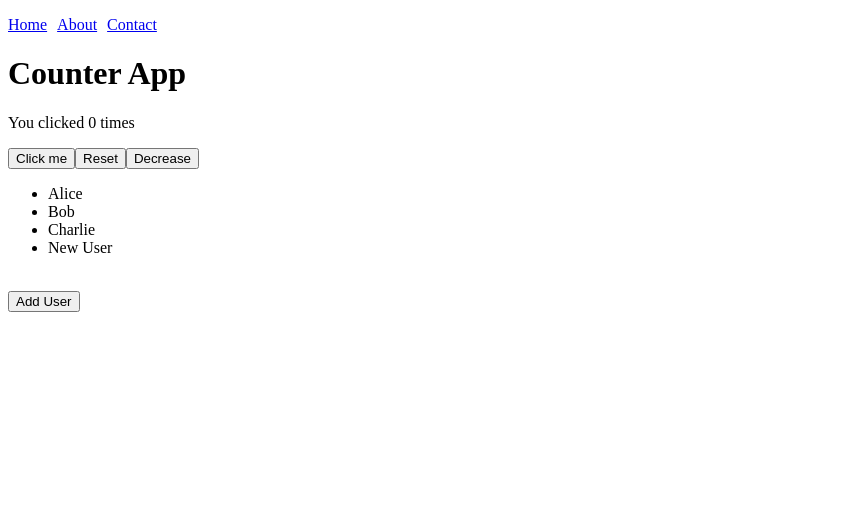
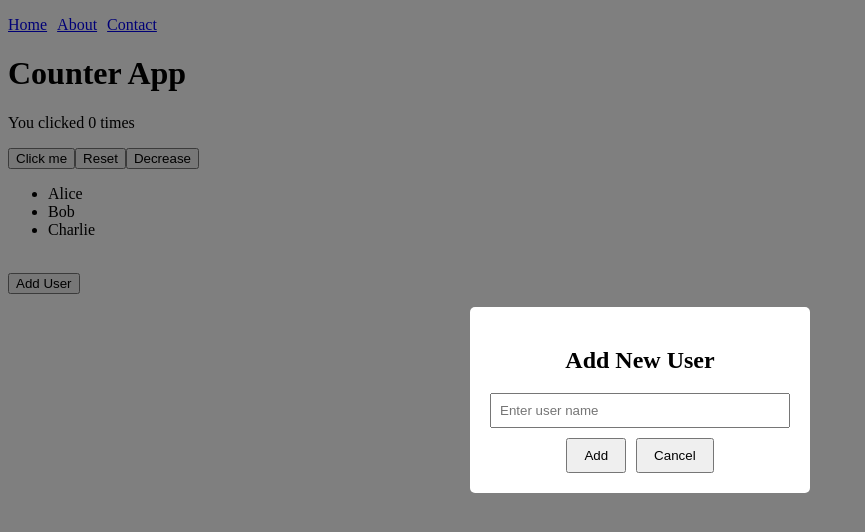
Before and after one commit to patrickfcarey/demo-react-app, a React (Create React App) app: page / in a window 1280 px wide. Both pictures are taken after a click on the button "Add User". Shown: the top 532 px of the page, without its empty margins (0-865 px from the left). Built offline with nearby package versions, Linux system fonts and the light colour scheme.

Commit message:
added popup modal
popup modal allows a user to be added to the users array

```diff
--- a/src/App.js
+++ b/src/App.js
@@ -14,12 +14,19 @@ function App() {
     { id: 3, name: "Charlie" }
   ]);
 
-  console.log("users in App:", users); // Should log an array
+  const [isModalOpen, setIsModalOpen] = useState(false); // Modal visibility
+  const [newUserName, setNewUserName] = useState("");    // Input value
 
   const addUser = () => {
-    const newUser = { id: users.length + 1, name: "New User" };
-    setUsers([...users, newUser]);
+    if (newUserName.trim()) { // Only add if name isn’t empty
+      const newUser = { id: users.length + 1, name: newUserName.trim() };
+      setUsers([...users, newUser]);
+      setNewUserName(""); // Reset input
+      setIsModalOpen(false); // Close modal
+    }
   };
+
+
 
     return (
     <div>
@@ -29,7 +36,18 @@ function App() {
       </nav>
       {/* Define Routes */}
       <Routes>
-        <Route path="/"   element={<Home users={users} addUser={addUser} count={count} setCount={setCount} />} />
+        <Route path="/"   element={
+              <Home
+              users={users}
+              count={count}
+              setCount={setCount}
+              isModalOpen={isModalOpen}
+              setIsModalOpen={setIsModalOpen}
+              newUserName={newUserName}
+              setNewUserName={setNewUserName}
+              addUser={addUser}
+              />
+        } />
         <Route path="/about" element={<About />} />
         <Route path="/contact" element={<Contact />} />
       </Routes>
--- a/src/Home.js
+++ b/src/Home.js
@@ -1,8 +1,9 @@
 import React, { useState } from 'react';
+import Modal from './Modal';
 
 
 
-function Home({users, addUser, count, setCount}){
+function Home({users, count, setCount, isModalOpen, setIsModalOpen, newUserName, setNewUserName, addUser}){
     console.log("Home users:", users); // Expect: [{ id: 1, name: "Alice" }, ...]
 
 
@@ -20,7 +21,14 @@ function Home({users, addUser, count, setCount}){
              ))}
             </ul>
             <br></br>
-        <button onClick={addUser}>Add User</button>
+            <button onClick={() => setIsModalOpen(true)}>Add User</button>
+            <Modal
+                isOpen={isModalOpen}
+                onClose={() => setIsModalOpen(false)}
+                newUserName={newUserName}
+                setNewUserName={setNewUserName}
+                onAddUser={addUser}
+            />
         </div>
     );
 }
--- /dev/null
+++ b/src/Modal.js
@@ -0,0 +1,70 @@
+import React from 'react';
+
+function Modal({ isOpen, onClose, newUserName, setNewUserName, onAddUser }) {
+  if (!isOpen) return null; // Don’t render if not open
+
+  const handleSubmit = (e) => {
+    e.preventDefault(); // Prevent form refresh
+    onAddUser();
+  };
+
+  return (
+    <div style={modalOverlayStyle}>
+      <div style={modalContentStyle}>
+        <h2>Add New User</h2>
+        <form onSubmit={handleSubmit}>
+            <input
+                type="text"
+                value={newUserName}
+                onChange={(e) => setNewUserName(e.target.value)}
+                placeholder="Enter user name"
+                style={inputStyle}
+            />
+            <div style={buttonContainerStyle}>
+                <button type="submit" style={buttonStyle}>Add</button>
+                <button type="button" onClick={onClose} style={buttonStyle}>Cancel</button>
+            </div>
+        </form>
+      </div>
+    </div>
+  );
+}
+
+const modalOverlayStyle = {
+  position: 'fixed',
+  top: 0,
+  left: 0,
+  right: 0,
+  bottom: 0,
+  backgroundColor: 'rgba(0, 0, 0, 0.5)',
+  display: 'flex',
+  justifyContent: 'center',
+  alignItems: 'center',
+};
+
+const modalContentStyle = {
+  backgroundColor: 'white',
+  padding: '20px',
+  borderRadius: '5px',
+  width: '300px',
+  textAlign: 'center',
+};
+
+const inputStyle = {
+  width: '100%',
+  padding: '8px',
+  marginBottom: '10px',
+  boxSizing: 'border-box',
+};
+
+const buttonContainerStyle = {
+  display: 'flex',
+  gap: '10px',
+  justifyContent: 'center',
+};
+
+const buttonStyle = {
+  padding: '8px 16px',
+};
+
+export default Modal;
```
Lines whose indentation alone changed are shown as unchanged.
